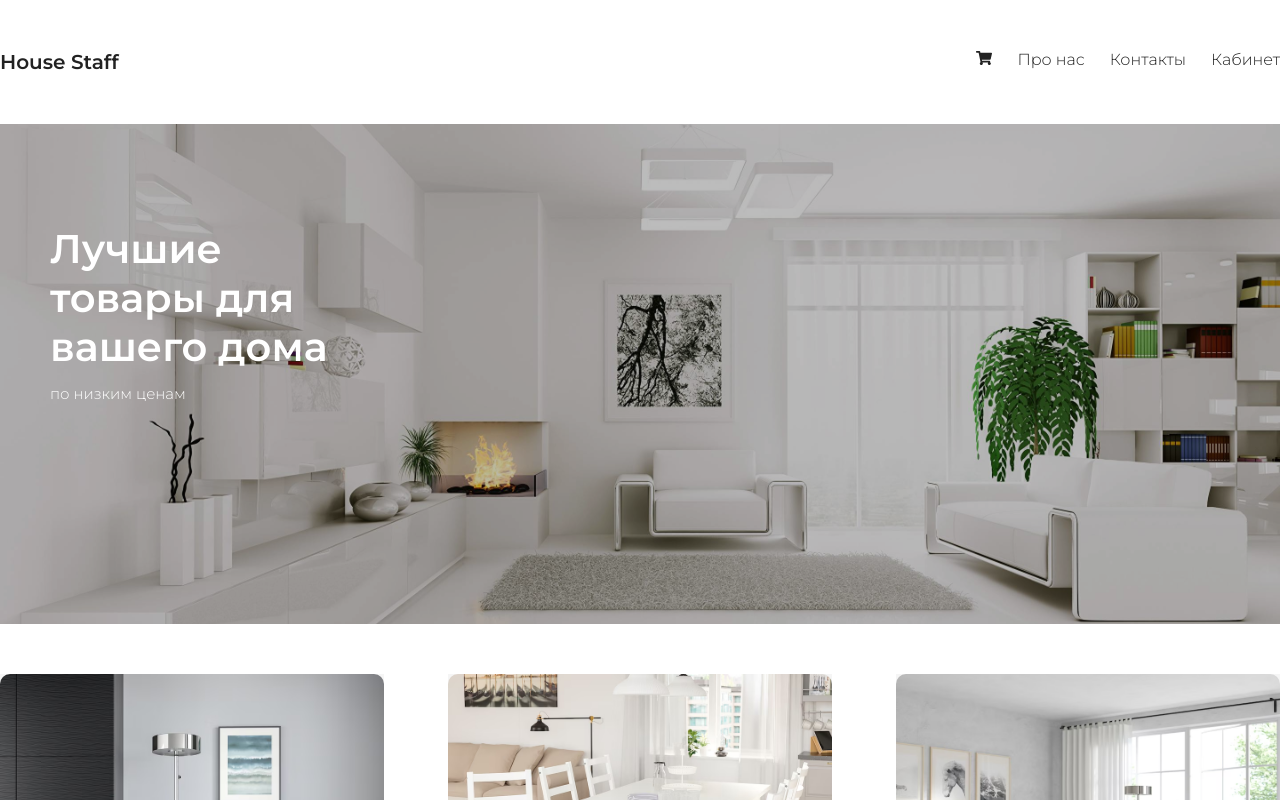
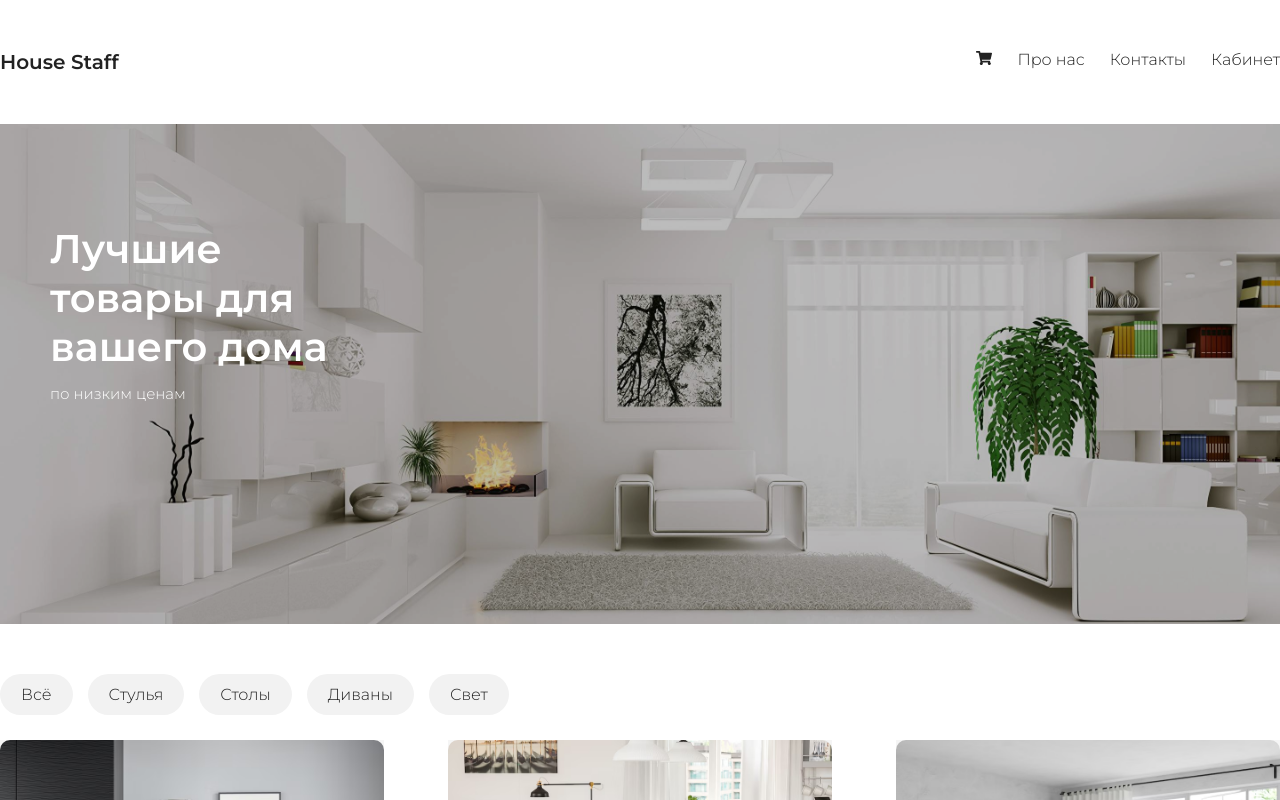
Before and after one commit to EmmaMaltseva/shop, a React (Create React App) app: page / in a window 1280 px wide. Shown: the top 800 px of the page. Built offline with nearby package versions, Linux system fonts and the light colour scheme.

Commit message:
Добавлены иконоки для фильтрации товаров

```diff
--- a/src/App.js
+++ b/src/App.js
@@ -2,11 +2,12 @@
 import Header from "./components/Header";
 import Footer from "./components/Footer";
 import Items from "./components/Items";
+import Categories from "./components/Categories";
 
 class App extends React.Component {
   constructor(props) {
     super(props)
-    this.state = {
+    this.state = {                 /*для работы с состояниями */
       orders: [],
       items: [
         {
@@ -59,6 +60,7 @@
     return (
       <div className="wrapper">
         <Header orders={this.state.orders} onDelete={this.deleteOrder}/> {/*Передаем массив orders в шапку для вывода на экран в корзине, метод для удаления записи*/}
+        <Categories />
         <Items items={this.state.items} onAdd={this.addToOrder}/> {/*onAdd - новый пропс, свойство сами сделали, передаем его*/}
         <Footer />
       </div>
--- /dev/null
+++ b/src/components/Categories.js
@@ -0,0 +1,43 @@
+import React, { Component } from 'react'
+
+export class Categories extends Component {
+  constructor(props) {
+    super(props)
+    this.state = {
+      categories: [
+        {
+          key: 'all',
+          name: 'Всё'
+        },
+        {
+          key: 'chairs',
+          name: 'Стулья'
+        },
+        {
+          key: 'tables',
+          name: 'Столы'
+        },
+        {
+          key: 'sofa',
+          name: 'Диваны'
+        },
+        {
+          key: 'light',
+          name: 'Свет'
+        }
+      ]
+    }
+  }
+
+  render() {
+    return (
+      <div className='categories'>
+        {this.state.categories.map(el => (
+          <div key={el.key}>{el.name}</div>
+        ))}
+      </div>
+    )
+  }
+}
+
+export default Categories
--- a/src/index.css
+++ b/src/index.css
@@ -151,6 +151,21 @@
   color: #fff;
 }
 
+.categories div {
+  display: inline-block;
+  background: #f2f2f2;
+  border-radius: 50px;
+  padding: 10px 20px;
+  margin-bottom: 25px;
+  margin-right: 15px;
+  cursor: pointer;
+  border: 1px solid transparent;
+}
+
+.categories div:hover {
+  border: 1px solid #5d8e328c;
+}
+
 main {
   display: flex;
   width: 100%;
```
